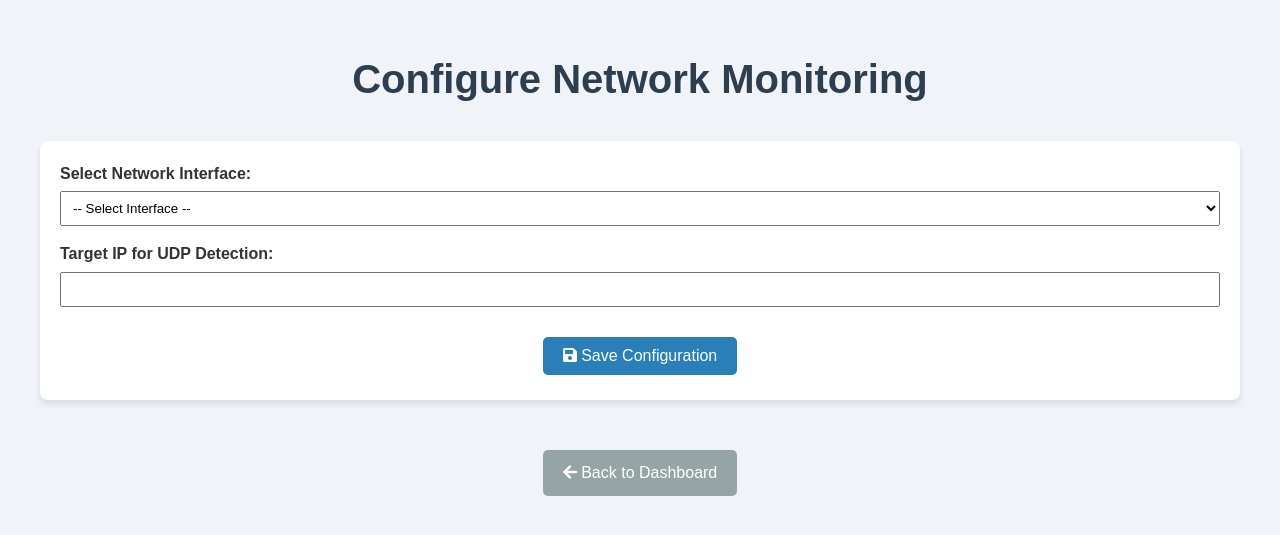
After one commit to stefanus-ai-tech/thesisMin, a Flask app: template templates/configure.html in a window 1280 px wide. The commit adds this page. Shown: the top 535 px of the page. Run offline with Flask 3, Linux system fonts and the light colour scheme; the template is opened without the code that fills it, so the values that code supplies are empty; parts of the project's set-up code (start-up, migrations or seed data) failed here and were passed over.

Commit message:
Added two fiture
1. auto detect interface, can choose which interface should we scan
2. target IP can be set to be our private IP

```diff
--- a/app.py
+++ b/app.py
@@ -1,4 +1,4 @@
-from flask import Flask, render_template, request, redirect, url_for, send_file
+from flask import Flask, render_template, request, redirect, url_for, send_file, flash
 import threading
 import time
 import os
@@ -9,12 +9,14 @@ matplotlib.use('Agg')  # Use Agg backend which does not require a GUI
 import matplotlib.pyplot as plt
 from datetime import datetime, timedelta
 import psutil
+import socket  # Added import for socket.AF_INET
 import logging
 from dotenv import load_dotenv
 from telegram import Bot
 from telegram.error import TelegramError
-import asyncio  # Added import
+import asyncio
 
+# Configure logging
 logging.basicConfig(level=logging.INFO)
 
 # Load environment variables from .env file
@@ -30,7 +32,9 @@ if not BOT_TOKEN or not CHAT_ID:
 # Initialize the Telegram bot
 bot = Bot(token=BOT_TOKEN)
 
+# Initialize Flask app
 app = Flask(__name__)
+app.secret_key = os.urandom(24)  # Needed for flashing messages
 
 # Use an Event for better thread management
 stop_event = threading.Event()
@@ -64,6 +68,11 @@ port_number_mapping = {
     1812: 'RADIUS Authentication',
     1813: 'RADIUS Accounting',
 }
+
+# Lock for thread-safe operations on settings
+settings_lock = threading.Lock()
+selected_interface = None
+target_ip = None
 
 def send_telegram(subject, body, attachment_paths=None):
     """
@@ -132,6 +141,10 @@ def classify_os(ttl, layer_type='ip'):
 def classify_protocol(packet):
     global last_udp_packet_time, udp_packet_count
     protocol_type = packet.transport_layer
+
+    with settings_lock:
+        current_target_ip = target_ip
+
     # Determine the destination IP based on available layer
     if 'IP' in packet:
         dest_ip = packet.ip.dst
@@ -143,7 +156,7 @@ def classify_protocol(packet):
         dest_ip = None
         layer_type = None
 
-    if protocol_type == 'UDP' and dest_ip == '192.168.43.135':
+    if protocol_type == 'UDP' and dest_ip == current_target_ip:
         current_time = datetime.now()
         time_difference = current_time - last_udp_packet_time
 
@@ -193,7 +206,7 @@ def get_packet_details(packet):
         source_port = packet[packet.transport_layer].srcport
         destination_port = packet[packet.transport_layer].dstport
         packet_time = packet.sniff_time
-        os = classify_os(ttl, layer_type=layer_type)
+        os_class = classify_os(ttl, layer_type=layer_type)
         protocol = classify_protocol(packet)
 
         udpFlood = 'Not UDP flood'
@@ -215,7 +228,7 @@ def get_packet_details(packet):
             'Destination port': destination_port,
             'Destination port name': destination_port_name,
             'TTL/Hop Limit': ttl,
-            'OS': os,
+            'OS': os_class,
             'Packet Size': udp_packet_size,
             'Payload Size': udp_payload_size,
             'Detection': udpFlood
@@ -237,7 +250,8 @@ def capture_bandwidth_history():
     history = []
     logging.info('Capturing Bandwidth History...')
     while not stop_event.is_set():
-        net_usage = psutil.net_io_counters().bytes_sent + psutil.net_io_counters().bytes_recv
+        net_io = psutil.net_io_counters()
+        net_usage = net_io.bytes_sent + net_io.bytes_recv
         history.append((datetime.now(), net_usage))
         time.sleep(5)  # Short sleep interval for responsive stopping
     logging.info('Bandwidth History Capture Stopped!')
@@ -271,11 +285,12 @@ def plot_bandwidth_history(history):
     plt.close()
     logging.info('Bandwidth History Plotting Complete!')
 
-def capture_live_packets():
+def capture_live_packets(interface, target_ip_address):
     global packet_details_list
-    logging.info("Starting packet capture...")
-    # Add a BPF filter to capture only UDP over IPv4 and IPv6
-    capture = pyshark.LiveCapture(interface='eno1', bpf_filter='udp and (ip or ip6)')
+    logging.info(f"Starting packet capture on interface: {interface}, target IP: {target_ip_address}")
+    # Add a BPF filter to capture only UDP over IPv4 and IPv6 targeting the specified IP
+    bpf_filter = f"udp and (ip or ip6) and dst host {target_ip_address}"
+    capture = pyshark.LiveCapture(interface=interface, bpf_filter=bpf_filter)
     total_captured_packets = 0
     udp_flood_count = 0
 
@@ -330,38 +345,115 @@ def capture_live_packets():
         capture.close()  # Ensure the capture is properly closed
         logging.info('Capture complete')
 
+def get_default_private_ip():
+    """Retrieve the default private IP address of the machine."""
+    addrs = psutil.net_if_addrs()
+    for iface, addr_list in addrs.items():
+        for addr in addr_list:
+            if addr.family == socket.AF_INET and not addr.address.startswith('127.'):
+                return addr.address
+    return '127.0.0.1'
+
+def get_network_interfaces():
+    """
+    Retrieves a list of available network interfaces on the machine.
+
+    :return: A list of interface names.
+    """
+    return list(psutil.net_if_addrs().keys())
+
 @app.route('/')
 def index():
-    return render_template('index.html', capture_running=capture_running, history=history, packet_details_list=packet_details_list)
+    available_interfaces = get_network_interfaces()
+
+    with settings_lock:
+        current_interface = selected_interface
+        current_target_ip = target_ip or get_default_private_ip()
+
+    return render_template('index.html',
+                           capture_running=capture_running,
+                           history=history,
+                           packet_details_list=packet_details_list,
+                           interfaces=available_interfaces,
+                           current_interface=current_interface,
+                           current_target_ip=current_target_ip)
+
+@app.route('/configure', methods=['GET', 'POST'])
+def configure():
+    available_interfaces = get_network_interfaces()
+
+    if request.method == 'POST':
+        selected = request.form.get('interface')
+        target = request.form.get('target_ip')
+
+        if not selected:
+            flash('Please select a network interface.', 'error')
+            return redirect(url_for('configure'))
+
+        if not target:
+            flash('Please enter a target IP address.', 'error')
+            return redirect(url_for('configure'))
+
+        with settings_lock:
+            global selected_interface, target_ip
+            selected_interface = selected
+            target_ip = target
+
+        flash('Configuration updated successfully!', 'success')
+        return redirect(url_for('index'))
+
+    with settings_lock:
+        current_interface = selected_interface
+        current_target_ip = target_ip or get_default_private_ip()
+
+    return render_template('configure.html',
+                           interfaces=available_interfaces,
+                           current_interface=current_interface,
+                           current_target_ip=current_target_ip)
 
 @app.route('/start_capture', methods=['POST'])
 def start_capture():
     global capture_thread, bandwidth_thread, capture_running, history, packet_details_list
+    with settings_lock:
+        interface = selected_interface
+        ip = target_ip
+
+    if not interface or not ip:
+        flash('Please configure the interface and target IP before starting capture.', 'error')
+        return redirect(url_for('configure'))
+
     if not capture_running:
         stop_event.clear()  # Reset the stop event here
         capture_running = True
         history = []
         packet_details_list = []
-        capture_thread = threading.Thread(target=capture_live_packets)
+        capture_thread = threading.Thread(target=capture_live_packets, args=(interface, ip))
         bandwidth_thread = threading.Thread(target=capture_bandwidth_history)
         capture_thread.start()
         bandwidth_thread.start()
+        flash('Packet capture started.', 'success')
+    else:
+        flash('Capture is already running.', 'info')
     return redirect(url_for('index'))
 
 @app.route('/stop_capture', methods=['POST'])
 def stop_capture():
     global capture_running, capture_thread, bandwidth_thread
-    stop_event.set()
-    capture_running = False
-    if capture_thread is not None:
-        capture_thread.join(timeout=10)  # Wait at most 10 seconds
-        if capture_thread.is_alive():
-            logging.warning("Capture thread did not terminate timely.")
-    if bandwidth_thread is not None:
-        bandwidth_thread.join(timeout=10)  # Wait at most 10 seconds
-        if bandwidth_thread.is_alive():
-            logging.warning("Bandwidth thread did not terminate timely.")
-    plot_bandwidth_history(history)
+    if capture_running:
+        stop_event.set()
+        capture_running = False
+        if capture_thread is not None:
+            capture_thread.join(timeout=10)  # Wait at most 10 seconds
+            if capture_thread.is_alive():
+                logging.warning("Capture thread did not terminate timely.")
+        if bandwidth_thread is not None:
+            bandwidth_thread.join(timeout=10)  # Wait at most 10 seconds
+            if bandwidth_thread.is_alive():
+                logging.warning("Bandwidth thread did not terminate timely.")
+        plot_bandwidth_history(history)
+        flash('Packet capture stopped.', 'success')
+    else:
+        flash('Capture is not running.', 'info')
     return redirect(url_for('index'))
 
 @app.route('/download_excel')
@@ -370,7 +462,8 @@ def download_excel():
     if os.path.exists(excel_file_path):
         return send_file(excel_file_path, as_attachment=True)
     else:
-        return "No Excel file available."
+        flash("No Excel file available.", 'error')
+        return redirect(url_for('index'))
 
 @app.route('/download_plot')
 def download_plot():
@@ -378,7 +471,8 @@ def download_plot():
     if os.path.exists(plot_file_path):
         return send_file(plot_file_path, as_attachment=True)
     else:
-        return "No plot available."
+        flash("No plot available.", 'error')
+        return redirect(url_for('index'))
 
 if __name__ == '__main__':
     app.run(debug=True)
--- a/static/styles.css
+++ b/static/styles.css
@@ -1,15 +1,23 @@
 @keyframes fadeIn {
-    from { opacity: 0; }
-    to { opacity: 1; }
+  from {
+    opacity: 0;
+  }
+  to {
+    opacity: 1;
+  }
 }
 
 @keyframes rotate {
-    0% { transform: rotate(0deg); }
-    100% { transform: rotate(360deg); }
+  0% {
+    transform: rotate(0deg);
+  }
+  100% {
+    transform: rotate(360deg);
+  }
 }
 
 body {
-    font-family: 'Arial', sans-serif;
+  font-family: "Arial", sans-serif;
   background-color: #f0f4f8;
   color: #333;
   line-height: 1.6;
@@ -31,7 +39,11 @@ body {
   animation: fadeIn 1s ease-out;
 }
 
-.capture-status {
+.capture-status,
+.configuration,
+.bandwidth,
+.packet-details,
+.config-form {
   background-color: #fff;
   border-radius: 8px;
   padding: 20px;
@@ -49,6 +61,7 @@ body {
   border-radius: 5px;
   cursor: pointer;
   transition: background-color 0.3s ease;
+  margin: 5px;
 }
 
 .btn-start {
@@ -62,6 +75,21 @@ body {
 .btn-download {
   background-color: #3498db;
   margin-top: 15px;
+}
+
+.btn-configure {
+  background-color: #9b59b6;
+  margin-bottom: 20px;
+}
+
+.btn-submit {
+  background-color: #2980b9;
+  margin-top: 15px;
+}
+
+.btn-back {
+  background-color: #95a5a6;
+  margin-top: 20px;
 }
 
 .btn:hover {
@@ -103,7 +131,8 @@ table {
   box-shadow: 0 4px 6px rgba(0, 0, 0, 0.1);
 }
 
-th, td {
+th,
+td {
   padding: 12px;
   text-align: left;
   border-bottom: 1px solid #e0e0e0;
@@ -122,6 +151,50 @@ tr:nth-child(even) {
   animation: fadeIn 0.5s ease-out;
 }
 
+.form-group {
+  margin-bottom: 15px;
+  text-align: left;
+}
+
+.form-group label {
+  display: block;
+  margin-bottom: 5px;
+  font-weight: bold;
+}
+
+.form-group select,
+.form-group input {
+  width: 100%;
+  padding: 8px;
+  box-sizing: border-box;
+}
+
+.flash-messages {
+  margin-bottom: 20px;
+}
+
+.flash {
+  padding: 10px;
+  border-radius: 5px;
+  margin-bottom: 10px;
+  width: 100%;
+}
+
+.flash.success {
+  background-color: #2ecc71;
+  color: #fff;
+}
+
+.flash.error {
+  background-color: #e74c3c;
+  color: #fff;
+}
+
+.flash.info {
+  background-color: #3498db;
+  color: #fff;
+}
+
 @media (max-width: 768px) {
   .container {
     padding: 10px;
@@ -134,4 +207,9 @@ tr:nth-child(even) {
   table {
     font-size: 0.9em;
   }
+
+  .form-group input,
+  .form-group select {
+    font-size: 0.9em;
   }
+}
--- /dev/null
+++ b/templates/configure.html
@@ -0,0 +1,49 @@
+<!DOCTYPE html>
+<html lang="en">
+<head>
+    <meta charset="UTF-8">
+    <meta name="viewport" content="width=device-width, initial-scale=1.0">
+    <title>Configure Network Monitoring</title>
+    <link rel="stylesheet" href="{{ url_for('static', filename='styles.css') }}">
+    <script src="https://cdnjs.cloudflare.com/ajax/libs/font-awesome/5.15.3/js/all.min.js"></script>
+</head>
+<body>
+    <div class="container">
+        <h1 class="title">Configure Network Monitoring</h1>
+
+        <!-- Flash Messages -->
+        {% with messages = get_flashed_messages(with_categories=true) %}
+            {% if messages %}
+                <div class="flash-messages">
+                    {% for category, message in messages %}
+                        <div class="flash {{ category }}">{{ message }}</div>
+                    {% endfor %}
+                </div>
+            {% endif %}
+        {% endwith %}
+
+        <form action="{{ url_for('configure') }}" method="post" class="config-form">
+            <div class="form-group">
+                <label for="interface">Select Network Interface:</label>
+                <select name="interface" id="interface" required>
+                    <option value="" disabled selected>-- Select Interface --</option>
+                    {% for iface in interfaces %}
+                        <option value="{{ iface }}" {% if iface == current_interface %}selected{% endif %}>
+                            {{ iface }}
+                        </option>
+                    {% endfor %}
+                </select>
+            </div>
+            <div class="form-group">
+                <label for="target_ip">Target IP for UDP Detection:</label>
+                <input type="text" id="target_ip" name="target_ip" value="{{ current_target_ip }}" required pattern="^(?:[0-9]{1,3}\.){3}[0-9]{1,3}$" title="Enter a valid IPv4 address">
+            </div>
+            <button type="submit" class="btn btn-submit"><i class="fas fa-save"></i> Save Configuration</button>
+        </form>
+
+        <a href="{{ url_for('index') }}" class="btn btn-back">
+            <i class="fas fa-arrow-left"></i> Back to Dashboard
+        </a>
+    </div>
+</body>
+</html>
```
Also changed, not shown: templates/index.html (+38 -9 lines), 1 other file. Lines whose indentation alone changed are shown as unchanged.
